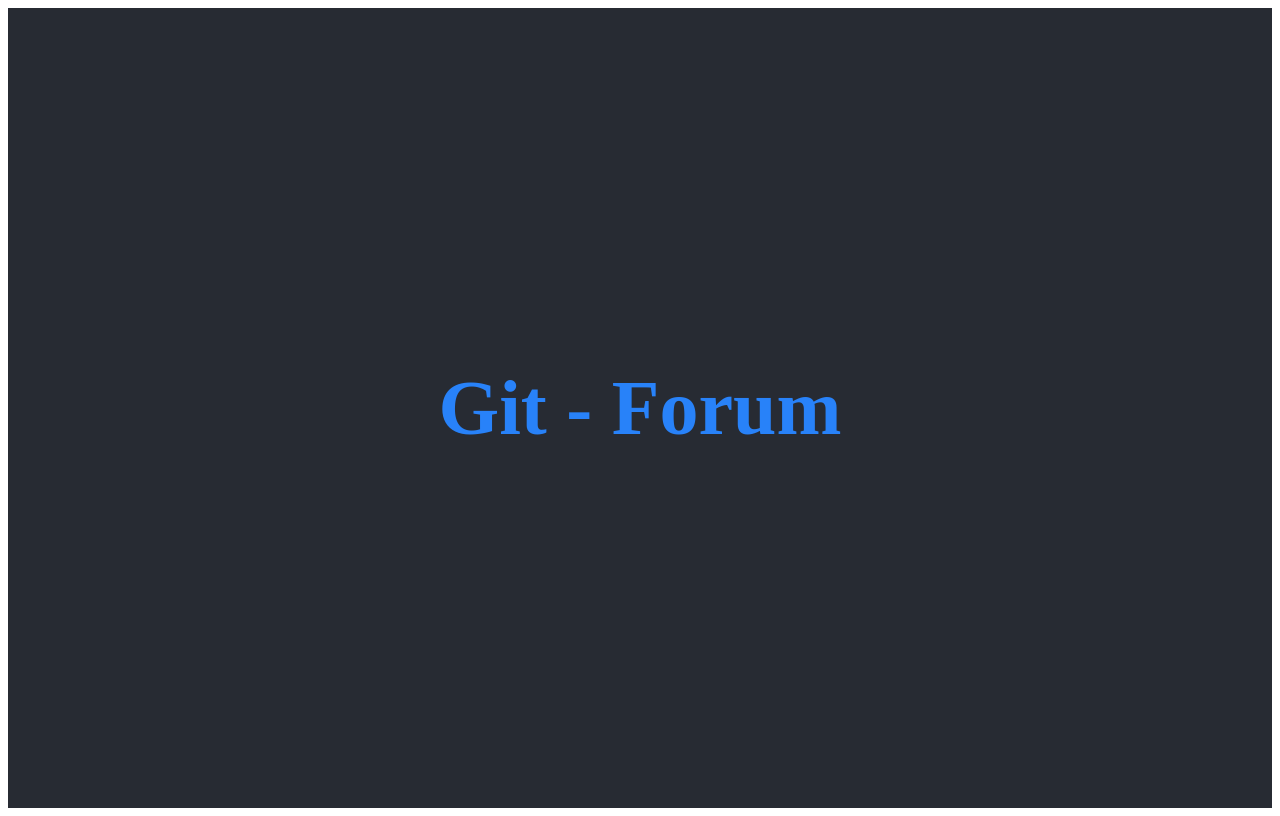
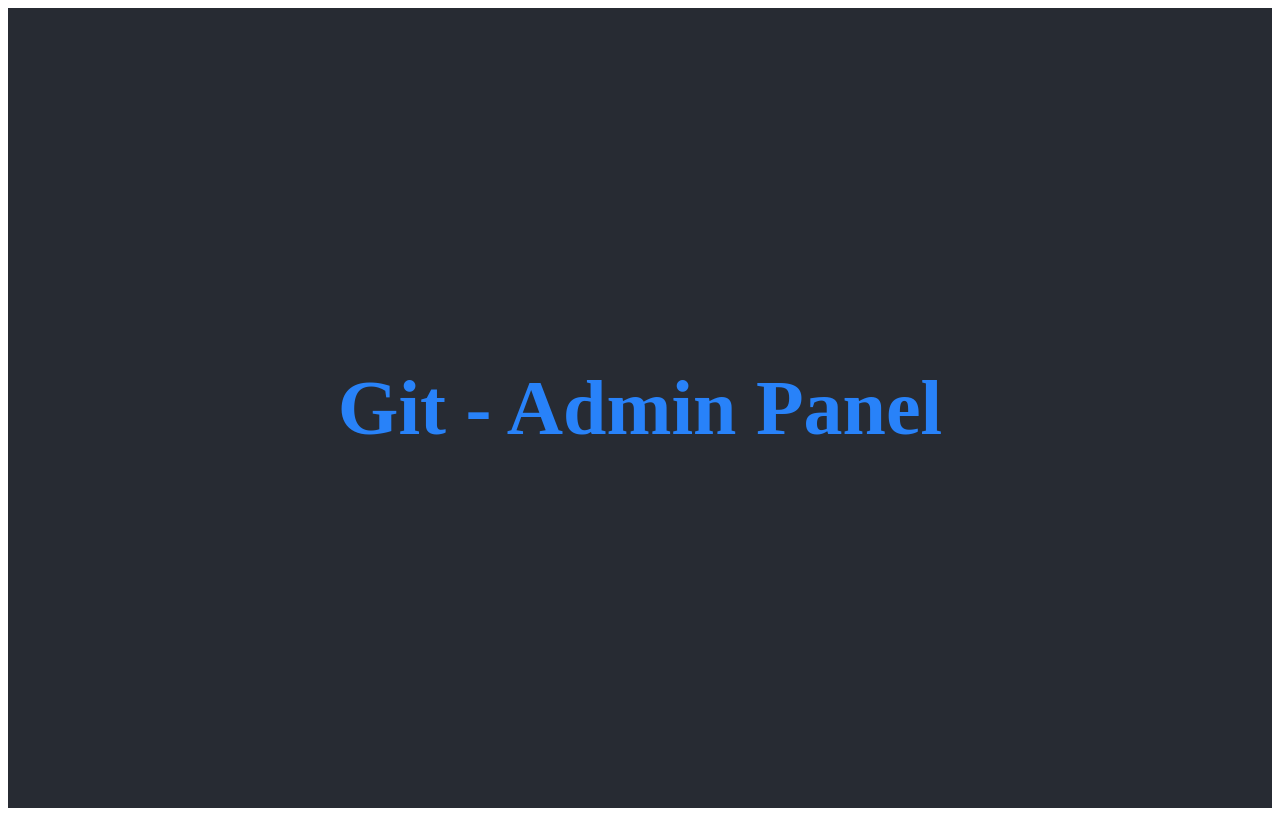
Before and after one commit to Sulleimenov/Git-test, a plain HTML site: page index.html in a window 1280 px wide. Drawn offline with Linux system fonts and the light colour scheme.

Commit message:
Добавил админ панель

```diff
--- a/index.html
+++ b/index.html
@@ -7,7 +7,7 @@
 </head>
 <body>
 	<div class="title">
-		Git - Forum
+		Git - Admin Panel
 	</div>
 </body>
 </html>
```
